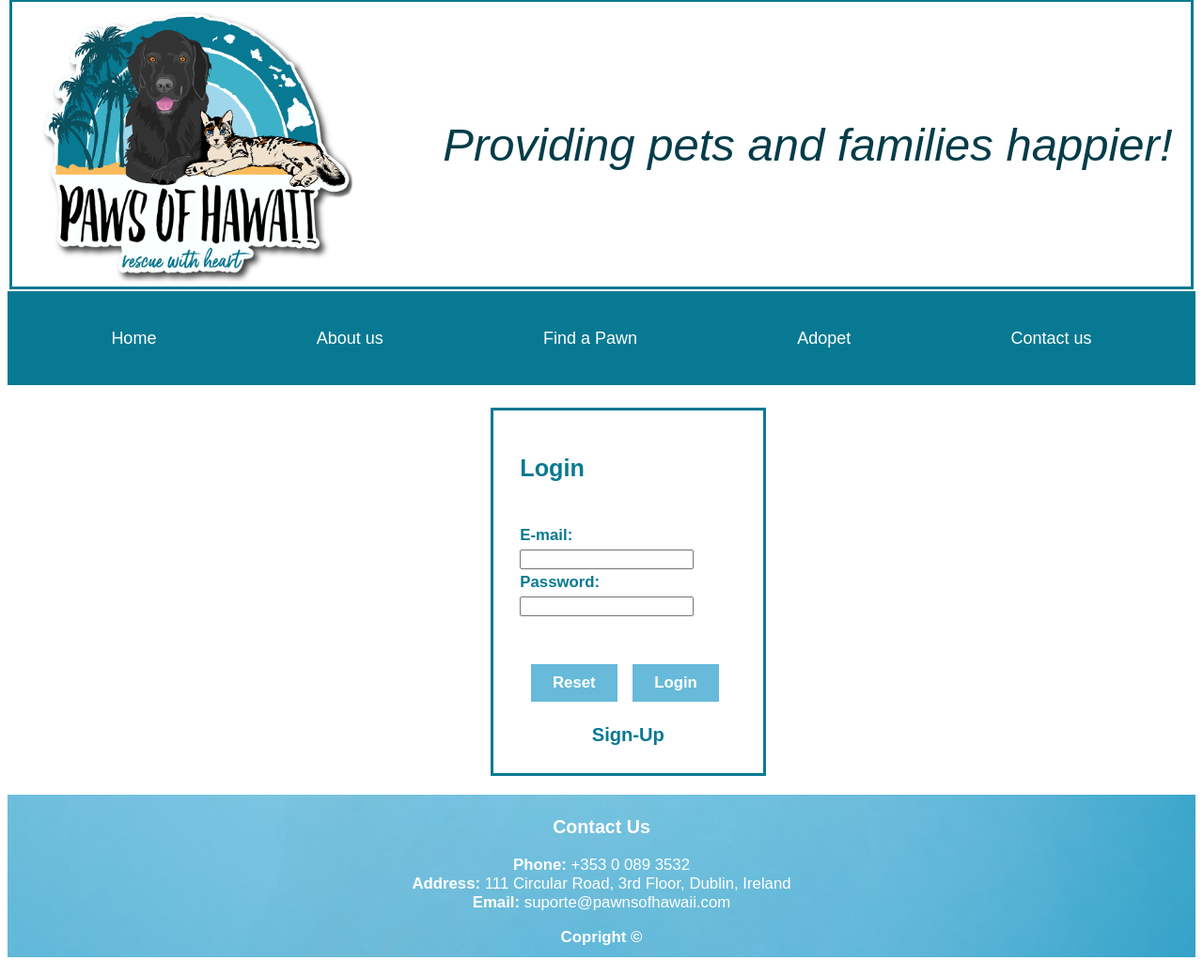
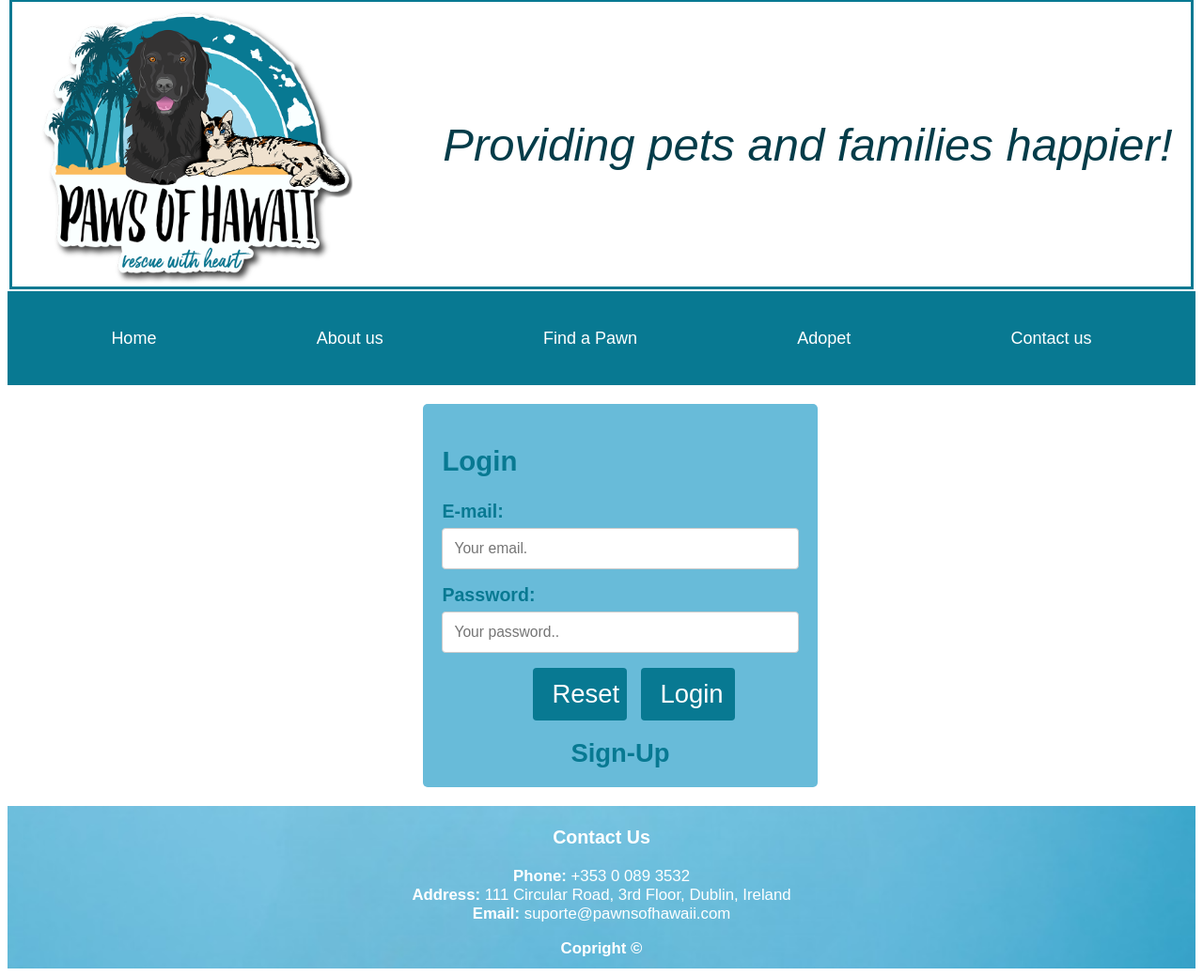
Before and after one commit to diegojfcampos/pawns_of_hawaii, a PHP site: page /views/login.php in a window 1280 px wide. Shown: the part 61-1100 px from the top of the page at 94% size. Run offline with PHP 8.4, Linux system fonts and the light colour scheme.

Commit message:
Added forms Login,Sign-up, Contact-Us also contoller register.php alowing to register new user into the db

```diff
--- a/config/dbconnect.php
+++ b/config/dbconnect.php
@@ -1,7 +1,7 @@
 <?php
 $host = 'localhost';
-$user = 'admin';
-$password = 'admin123';
+$user = 'root';
+$password = '';
 $dbname = 'pawns_of_hawaii';
 
 // Criar conexão
--- a/css/style.php
+++ b/css/style.php
@@ -1,5 +1,5 @@
 <?php
-	header('Content-type: text/css; charset:UFT-8' )
+header('Content-type: text/css; charset:UFT-8')
 	?>
 
 /*
@@ -35,7 +35,6 @@ footer{
 
 a{
 text-decoration:none;
-
 }
 
 /*
@@ -72,7 +71,7 @@ Setting up styles on the logo section
 font-size: 3.5em;
 padding-left: 50px;
 color: #043C49;
-	font-family:  Sans-serif, Trattatell, fantasy;
+font-family: Sans-serif, Trattatell, fantasy;
 font-style:italic;
 
 }
@@ -179,46 +178,81 @@ LOGIN STYLES
 
 */
 
-.login-section{
-	display: flex;
+
+.form-sections {
+font-size: 1.4em;
+color:#087992;
+font-weight: bold;
+display: flex:
 justify-content: center;
-	align-items:center;
-
+align-items: center;
+width: 60%;
+border-radius: 5px;
+background-color: #68bbd9;
+padding: 20px;
+margin: 20px;
+margin-left: 18%
 }
-
-.login-form{
-	width: 230px;
-	margin-top: 10%;
-	padding: 12%;
-	border: solid;
-	font-weight: bold;
-	color: #087992;
-	line-height: 25px;
-	font-size: 1.2em;
-}
-
 
 .linkform{
 display: flex;
 justify-content: center;
-	margin-top:10%;
+margin-top:5%;
 align-items: center;
 color: #087992;
+text-decoration:none;
 }
-.login-form a{
 
+.link{
+text-decoration:none;
 color: #087992;
-	font-size: 1.2em;
+font-size: 1.4em;
+}
+
+.link:hover{
+	color: white;
+}
+
+
+input[type=text],input[type=password], select, textarea {
+width: 100%;
+font-size: 0.8em;
+padding: 12px;
+border: 1px solid #ccc;
+border-radius: 4px;
+box-sizing: border-box;
+margin-top: 6px;
+margin-bottom: 16px;
+resize: vertical ;
+
+}
+
+
+input[type=submit], input[type=reset] {
+background-color: #087992;
+font-size: 1.4em;
+width: 100px;
+color: white;
+justify-content: center;
+padding: 12px 20px;
+border: none;
+border-radius: 4px;
+cursor: pointer;
+
+}
+
+input[type=submit]:hover, input[type=reset]:hover {
+background-color: #68d86f;
 }
 
 .btnForm{
-	margin-left: 5%;
-	background-color: #67bada;
-	color:white;
-	font-weight: bold;
-	border: none;
-	width: 40%;
-	height: 40px;
-	font-size: 1.0em;
+display:flex;
+justify-content: center;
+margin-left: 15px;
 
 }
+
+#login-form, #reg-form{
+	margin-left: 35%;
+	width: 30%;
+}
--- a/includes/header.php
+++ b/includes/header.php
@@ -34,10 +34,10 @@
 
     <section class="nav-bar">
       <a href="/pawns_of_hawaii/index.php">Home</a>
-      <a href="#">About us</a>
+      <a href="/pawns_of_hawaii/includes/forms.php">About us</a>
       <a href="#">Find a Pawn</a>
       <a href="#">Adopet</a>
-      <a href="#">Contact us</a>
+      <a href="/pawns_of_hawaii/views/contact.php">Contact us</a>
     </section>
 
   </header>
--- a/index.php
+++ b/index.php
@@ -9,7 +9,9 @@
         </div>
     </div>
 
-
+   <?php       echo '<pre>'; print_r($_POST); echo '</pre>';
+            echo var_dump($_POST);
+   ?>
 
 </main>
 <?php include("./includes/footer.php") ?>
--- a/views/login.php
+++ b/views/login.php
@@ -1,22 +1,29 @@
 <?php include("../includes/header.php") ?>
 <main>
-    <section class="login-section">
+    <section class="form-sections" id="login-form">
         <form action="/pawns_of_hawaii/controller/register.php" method="post">
-            <div class="login-form">
-            <h1>Login</h1><br>
-                <label for="email">E-mail:</label><br>
-                <input type="email" id="registerEmail" name="email" required><br>
-                <label for="passwordRegister">Password:</label><br>
-                <input type="password" id="registerPassword" name="password" required><br>
-                <label for="registerStatus"></label><br><br>
+
+            <h1 class="formsTitle"> Login</h1>
+
+            <label for="email">E-mail:</label>
+            <input type="text" id="registerEmail" name="email" placeholder="Your email." required>
+
+            <label for="passwordRegister">Password:</label>
+            <input type="password" id="registerPassword" name="password" placeholder="Your password.." required>
+
+            <label for="registerStatus"></label>
+
+            <div class="btnForm">
                 <input class="btnForm" type="reset" value="Reset">
                 <input class="btnForm" type="submit" value="Login">
-                <div class="linkform">
-                <a href="signup.php">Sign-Up</a>
-                </div>
+</div>
+
+            <div class="linkform">
+            <a class="link" href="signup.php">Sign-Up</a>
             </div>
 
         </form>
-</section>
+
+    </section>
 </main>
 <?php include("../includes/footer.php") ?>
```
Also changed, not shown: controller/debug.php (added, +26 -0 lines), controller/register.php (+46 -10 lines), includes/forms.php (added, +19 -0 lines), views/contact.php (added, +32 -0 lines), views/signup.php (+20 -12 lines), assets/img/dog-contact.png (added), views/index_edit.php (added). Lines whose indentation alone changed are shown as unchanged.
